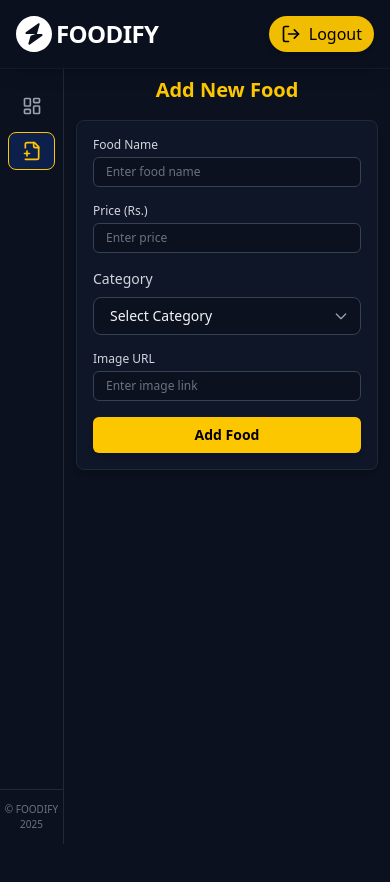
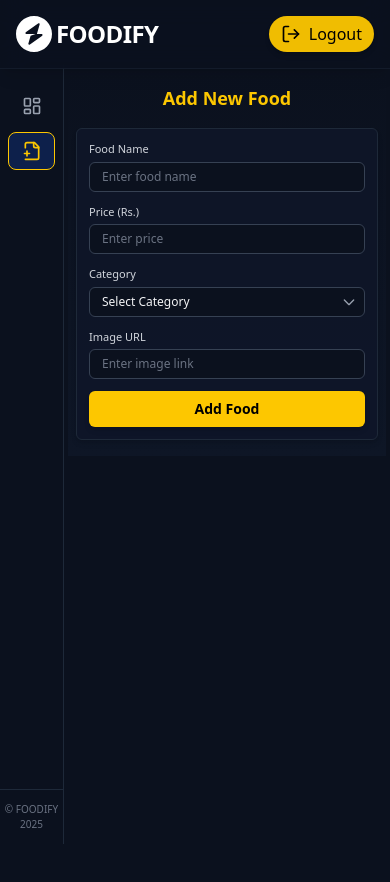
Before and after one commit to wajahat-kamal/Foodify-Nextjs, a Next.js app: page /dashboard/add-food in a window 390 px wide. Shown: the top 882 px of the page. After the commit the page ends 844 px from the top, so only its background shows below. Built offline with nearby package versions, Linux system fonts and the light colour scheme.

Commit message:
Update main content padding in dashboard layout: adjust padding from 0 to 1 for improved spacing and visual consistency.

```diff
--- a/app/dashboard/add-food/page.tsx
+++ b/app/dashboard/add-food/page.tsx
@@ -49,20 +49,20 @@ export default function AddFood() {
   };
 
   return (
-    <div className="space-y-4 sm:space-y-6 p-3 sm:p-6">
+    <div className="space-y-4 sm:space-y-6 px-2 sm:px-6 py-4 bg-gradient-to-b from-[#0B111E] to-[#0E1626] rounded-none sm:rounded-xl">
       {/* Title */}
-      <h1 className="text-xl sm:text-3xl font-bold text-yellow-400 text-center">
+      <h1 className="text-lg sm:text-3xl font-bold text-yellow-400 text-center">
         Add New Food
       </h1>
 
       {/* Form */}
       <form
         onSubmit={onSubmitHandler}
-        className="bg-[#0F1628] p-4 sm:p-8 rounded-lg sm:rounded-2xl shadow-md border border-gray-800 max-w-md mx-auto space-y-4 sm:space-y-5"
+        className="bg-[#0F1628]/90 p-3 sm:p-8 rounded-md sm:rounded-2xl shadow-md border border-gray-800 w-full max-w-md mx-auto space-y-3 sm:space-y-5"
       >
         {/* Food Name */}
         <div>
-          <label className="block text-gray-300 font-medium mb-1 text-xs sm:text-base">
+          <label className="block text-gray-300 font-medium mb-1 text-[11px] sm:text-base">
             Food Name
           </label>
           <input
@@ -77,7 +77,7 @@ export default function AddFood() {
 
         {/* Price */}
         <div>
-          <label className="block text-gray-300 font-medium mb-1 text-xs sm:text-base">
+          <label className="block text-gray-300 font-medium mb-1 text-[11px] sm:text-base">
             Price (Rs.)
           </label>
           <input
@@ -92,7 +92,7 @@ export default function AddFood() {
 
         {/* Category */}
         <div>
-          <label className="block text-gray-300 font-medium mb-2 text-sm sm:text-base">
+          <label className="block text-gray-300 font-medium mb-1 text-[11px] sm:text-base">
             Category
           </label>
           <div className="relative">
@@ -100,7 +100,7 @@ export default function AddFood() {
               name="category"
               value={dataForm.category}
               onChange={onChangeHandler}
-              className="w-full appearance-none px-4 py-2 sm:py-2.5 bg-[#0B111E] border border-gray-700 rounded-lg text-gray-100 text-sm sm:text-base focus:ring-2 focus:ring-yellow-400 focus:border-yellow-400 outline-none transition-all pr-10 hover:border-yellow-400/40"
+              className="w-full appearance-none px-3 py-1.5 sm:py-2 bg-[#0B111E] border border-gray-700 rounded-md text-gray-100 text-xs sm:text-base focus:ring-2 focus:ring-yellow-400 focus:border-yellow-400 outline-none transition-all pr-8 hover:border-yellow-400/40"
             >
               <option value="">Select Category</option>
               <option value="Fast Food">🍔 Fast Food</option>
@@ -111,7 +111,7 @@ export default function AddFood() {
 
             {/* Down Arrow Icon */}
             <svg
-              className="absolute right-3 top-1/2 -translate-y-1/2 w-4 h-4 text-gray-400 pointer-events-none"
+              className="absolute right-2 sm:right-3 top-1/2 -translate-y-1/2 w-4 h-4 text-gray-400 pointer-events-none"
               fill="none"
               stroke="currentColor"
               strokeWidth="2"
@@ -128,7 +128,7 @@ export default function AddFood() {
 
         {/* Image URL */}
         <div>
-          <label className="block text-gray-300 font-medium mb-1 text-xs sm:text-base">
+          <label className="block text-gray-300 font-medium mb-1 text-[11px] sm:text-base">
             Image URL
           </label>
           <input
--- a/app/dashboard/layout.tsx
+++ b/app/dashboard/layout.tsx
@@ -15,7 +15,7 @@ export default function Layout({ children }: { children: React.ReactNode }) {
         <Sidebar />
 
         {/* Page Content (adjusted for sidebar width) */}
-        <main className="flex-1 md:ml-64 ml-16 p-0 md:p-10 bg-[#0B111E] overflow-y-auto min-h-screen">
+        <main className="flex-1 md:ml-64 ml-16 p-1 md:p-10 bg-[#0B111E] overflow-y-auto">
           {children}
         </main>
       </div>
```
